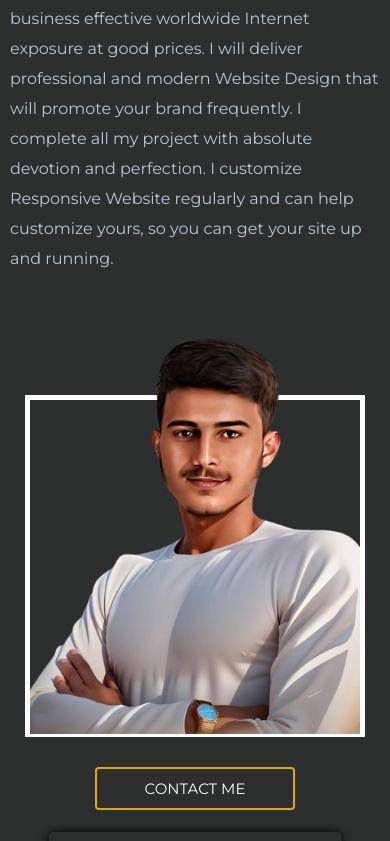
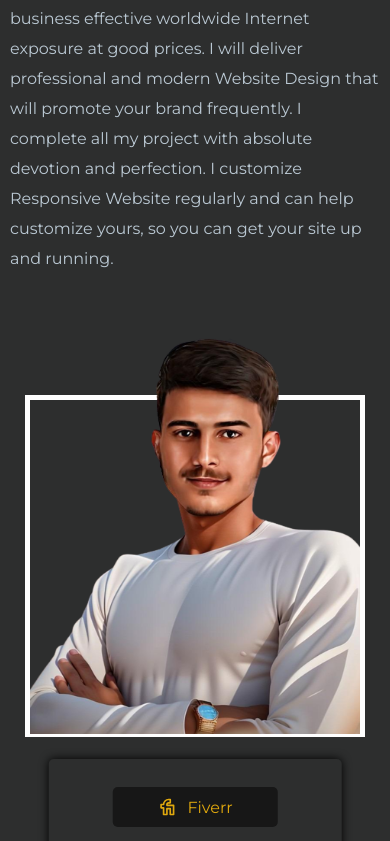
Before and after one commit to mzain42401/mzain, a React (Create React App) app: page / in a window 390 px wide. Shown: the part 1159-2000 px from the top of the page. Built offline with nearby package versions, Linux system fonts and the light colour scheme.

Commit message:
homepage

```diff
--- a/src/components/about/About.jsx
+++ b/src/components/about/About.jsx
@@ -26,10 +26,7 @@ const About = () => {
                 <img src={MyImage} alt="" />
 
               </div>
-              <div className={picBottomBtn}>
 
-                <Btn />
-              </div>
             </div>
             <div className={aboutMeDiv} data-aos="fade-up">
 
--- a/src/components/about/about.module.css
+++ b/src/components/about/about.module.css
@@ -44,9 +44,7 @@ flex-wrap: wrap-reverse;
     padding: 10px;
     width: 40%;
 }
-.picBottomBtn{
-    display: none;
-}
+
 .myPersonalImage{
     /* filter: drop-shadow(0px 0px 4px #7531b4); */
     height: 350px;
@@ -141,11 +139,7 @@ display: flex;
         display: flex;
         flex-direction: column;
     }
-    .picBottomBtn{
-        display: block;
-        margin-top: 30px;
-        width: 200px;
-    }
+
     .myPersonalImage{
         height: 332px;
         width: 330px;
--- a/src/components/home/home.module.css
+++ b/src/components/home/home.module.css
@@ -12,7 +12,7 @@
 
 .homeContainer{
 
-    height: 100Vh;
+    height: 100vh;
     /* padding: 20px; */
     color: #867c7c;
     display: flex;
@@ -22,6 +22,7 @@
     /* background-image: ; */
     background: linear-gradient(rgb(54, 55, 55,0.96),rgb(54, 55, 55,0.96  )), url('../../images/istockphoto-1291318636-612x612.jpg') center center no-repeat;
     background-attachment: fixed;
+    background-size: cover;
 
 }
 .homeCenterDiv{
```
